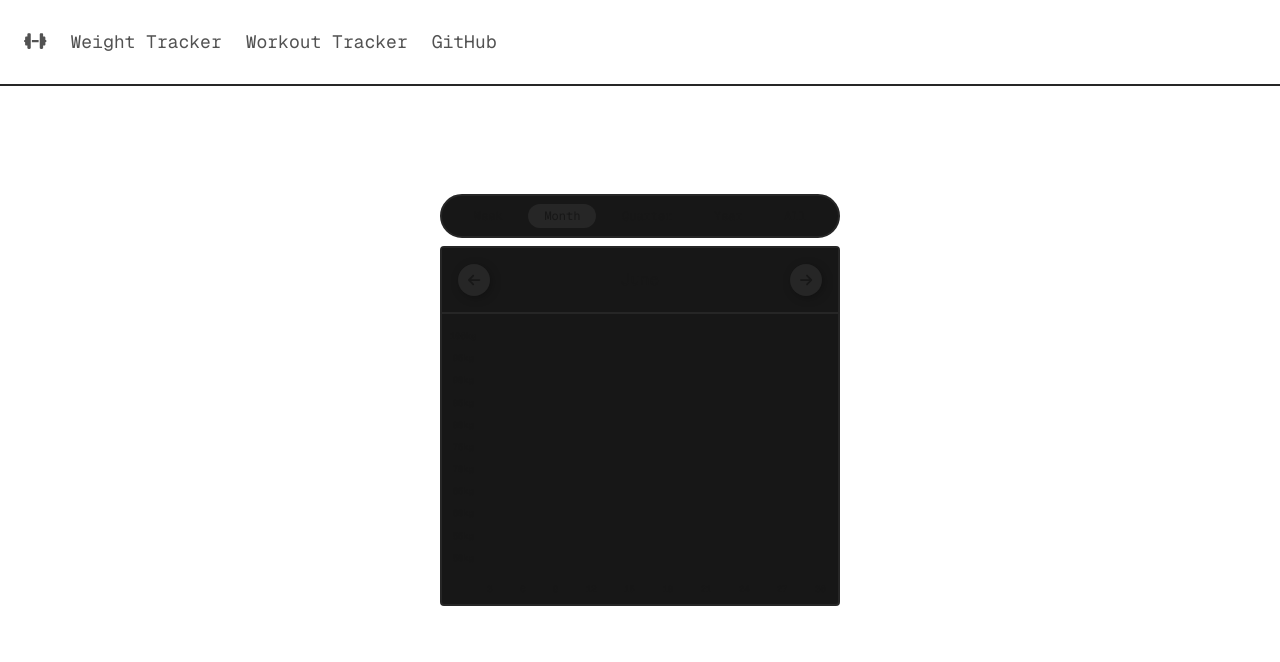
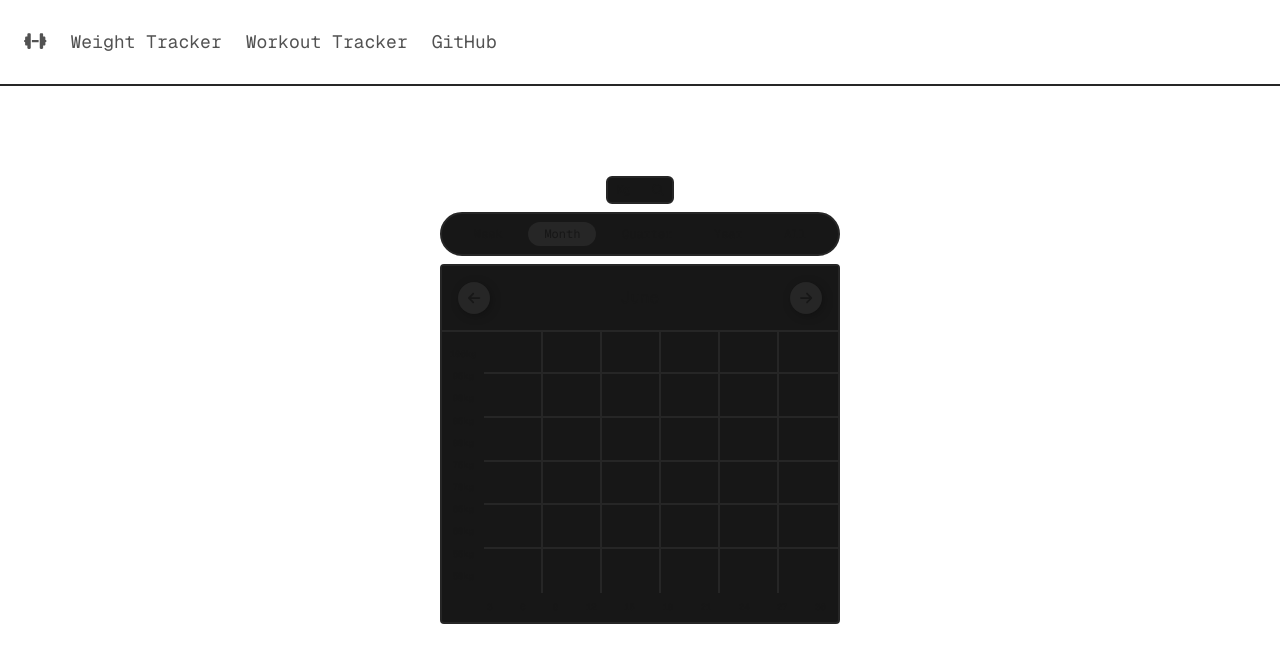
Before and after one commit to luhvi/Workout-Tracker, a Next.js app: page /weight-tracker in a window 1280 px wide. Shown: the top 662 px of the page. Built offline with nearby package versions, Linux system fonts and the light colour scheme.

Commit message:
added grid design and added weight btn

```diff
--- a/app/components/WeightTracker.tsx
+++ b/app/components/WeightTracker.tsx
@@ -1,10 +1,13 @@
 import { FontAwesomeIcon } from "@fortawesome/react-fontawesome";
 import { faArrowRight } from "@fortawesome/free-solid-svg-icons";
 import { faArrowLeft } from "@fortawesome/free-solid-svg-icons";
+import { faMagnifyingGlass } from "@fortawesome/free-solid-svg-icons";
 
 import { useState } from "react";
 
 import {
+  WeightType,
+  WeightsType,
   ShownWeekStartType,
   ShownWeekType,
   ShownMonthType,
@@ -13,6 +16,7 @@ import {
   ShownAllType,
   SelectedInfoType,
 } from "../types/WeightTracker";
+import { SubmitHandler, useForm } from "react-hook-form";
 
 const getWeekRangeString = (date: Date): string => {
   const day = date.getDay();
@@ -53,6 +57,8 @@ const quarters = [
 ] as const;
 
 const WeightTracker = () => {
+  const [weights, setWeights] = useState<WeightType[]>([]);
+
   const [selectedInfo, setSelectedInfo] = useState<
     "Week" | "Month" | "Quarter" | "Year" | "All"
   >("Month");
@@ -110,6 +116,7 @@ const WeightTracker = () => {
 
   return (
     <div className="relative flex min-h-screen flex-col items-center justify-center">
+      <WeightForm weights={weights} setWeights={setWeights} />
       <InfoSelection
         selectedInfo={selectedInfo}
         setSelectedInfo={setSelectedInfo}
@@ -133,6 +140,8 @@ const WeightTracker = () => {
     </div>
   );
 };
+
+export default WeightTracker;
 
 const InfoSelection = ({ selectedInfo, setSelectedInfo }: SelectedInfoType) => {
   return (
@@ -370,6 +379,62 @@ const WeightDiagram = ({
           </button>
         ) : null}
       </div>
+      <div className="absolute bottom-[29.19px] left-[42.41px] h-[262px] w-[354px]">
+        <div className="flex h-[43.666px] w-full flex-row justify-between border-b-2 border-neutral-800">
+          {Array.from({ length: 5 }, (_, i) => (
+            <div
+              key={i}
+              className="h-[43.666px] w-14.75 border-r-2 border-neutral-800"
+            ></div>
+          ))}
+          <div className="h-[43.666px] w-14.75"></div>
+        </div>
+        <div className="flex h-[43.666px] w-full flex-row justify-between border-b-2 border-neutral-800">
+          {Array.from({ length: 5 }, (_, i) => (
+            <div
+              key={i}
+              className="h-[43.666px] w-14.75 border-r-2 border-neutral-800"
+            ></div>
+          ))}
+          <div className="h-[43.666px] w-14.75"></div>
+        </div>
+        <div className="flex h-[43.666px] w-full flex-row justify-between border-b-2 border-neutral-800">
+          {Array.from({ length: 5 }, (_, i) => (
+            <div
+              key={i}
+              className="h-[43.666px] w-14.75 border-r-2 border-neutral-800"
+            ></div>
+          ))}
+          <div className="h-[43.666px] w-14.75"></div>
+        </div>
+        <div className="flex h-[43.666px] w-full flex-row justify-between border-b-2 border-neutral-800">
+          {Array.from({ length: 5 }, (_, i) => (
+            <div
+              key={i}
+              className="h-[43.666px] w-14.75 border-r-2 border-neutral-800"
+            ></div>
+          ))}
+          <div className="h-[43.666px] w-14.75"></div>
+        </div>
+        <div className="flex h-[43.666px] w-full flex-row justify-between border-b-2 border-neutral-800">
+          {Array.from({ length: 5 }, (_, i) => (
+            <div
+              key={i}
+              className="h-[43.666px] w-14.75 border-r-2 border-neutral-800"
+            ></div>
+          ))}
+          <div className="h-[43.666px] w-14.75"></div>
+        </div>
+        <div className="flex h-[43.666px] w-full flex-row justify-between">
+          {Array.from({ length: 5 }, (_, i) => (
+            <div
+              key={i}
+              className="h-[43.666px] w-14.75 border-r-2 border-neutral-800"
+            ></div>
+          ))}
+          <div className="h-[43.666px] w-14.75"></div>
+        </div>
+      </div>
       <div className="absolute flex h-[267px] flex-col items-center justify-between px-2 py-4 text-[0.55rem]">
         <span>100kg</span>
         <span>95kg</span>
@@ -422,4 +487,39 @@ const WeightDiagram = ({
   );
 };
 
-export default WeightTracker;
+const WeightForm = ({ weights, setWeights }: WeightsType) => {
+  const { register, handleSubmit, reset } = useForm<WeightType>();
+
+  const onSubmit: SubmitHandler<WeightType> = (data) => {
+    const date = new Date();
+    const formattedDate = `${date.getDate()}/${date.getMonth() + 1}/${date.getFullYear()}`;
+
+    const newEntry: WeightType = {
+      ...data,
+      date: formattedDate,
+    };
+
+    setWeights((prev) => [...prev, newEntry]);
+
+    console.log(weights);
+    reset();
+  };
+
+  return (
+    <form
+      onSubmit={handleSubmit(onSubmit)}
+      className="mb-2 flex items-center justify-center rounded-md border-2 border-neutral-800 bg-neutral-900 py-1 text-center font-[family-name:var(--font-geist-sans)]"
+    >
+      <input
+        type="number"
+        placeholder="Kg"
+        className="w-11 pl-2 text-xs outline-none"
+        max={120}
+        {...register("weight", { required: true })}
+      />
+      <button className="cursor-pointer pr-2 text-xs transition-colors duration-150 hover:text-neutral-600">
+        <FontAwesomeIcon icon={faMagnifyingGlass} />
+      </button>
+    </form>
+  );
+};
```
Also changed, not shown: app/types/WeightTracker.ts (+8 -2 lines).
